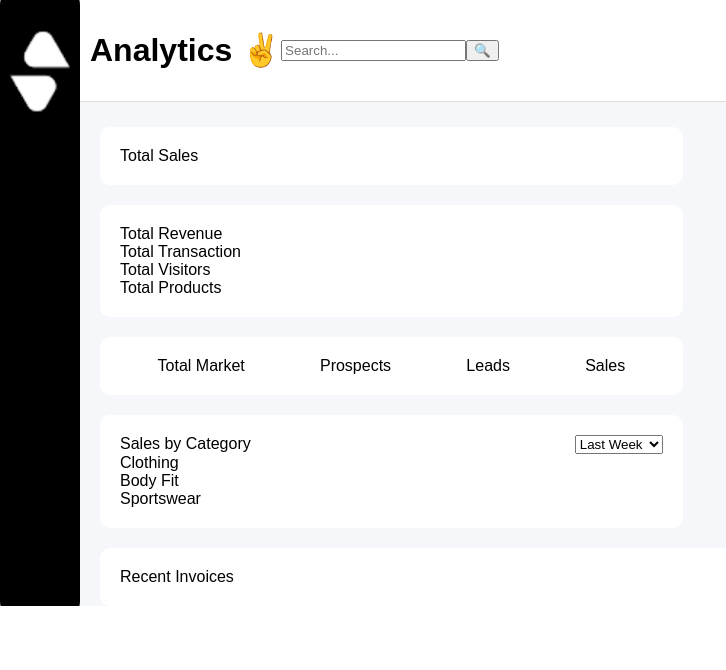
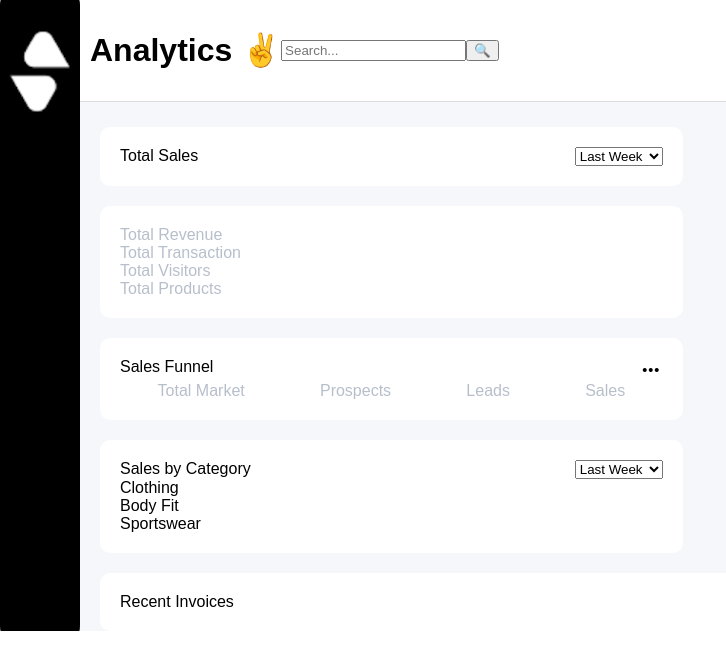
Before and after one commit to boynamedjack47/sassdash, a plain HTML site: page index.html in a window 1280 px wide. Shown: the whole page, without its empty margins (0-726 px from the left). Drawn offline with nearby package versions, Linux system fonts and the light colour scheme.

Commit message:
added secondary color variable to desired text, also applied header styling to the other boxes.

```diff
--- a/_variables.scss
+++ b/_variables.scss
@@ -3,7 +3,7 @@ $sidebar-bg-color: #000000; // Black color
 $active-bg-color: #000000;
 $secondarycolor-bg-color: #f5f7fb;
 
-$secondarytextcolor-color: #f5f7fb;
+$secondarytextcolor-color: #b7bfcb;
 $success-color: #53ff03;
 $fail-color: #eb1b1b;
 
--- a/index.html
+++ b/index.html
@@ -5,6 +5,7 @@
     <meta name="viewport" content="width=device-width, initial-scale=1.0">
     <title>Document</title>
     <link rel="stylesheet" href="style.css">
+    <link rel="stylesheet" href="https://fonts.googleapis.com/css2?family=Material+Symbols+Outlined:opsz,wght,FILL,GRAD@20..48,100..700,0..1,-50..200" />
 </head>
 <body>
     <div class="allcontent">
@@ -45,7 +46,17 @@
     <div class="maincontent">
 
         <div class="box">
-            Total Sales
+            <div class="header">Total Sales
+
+                <label for="date"></label>
+                <select name="time" id="date">
+                    <option value="lastweek">Last Week</option>
+                    <option value="yesterday">Yesterday</option>
+                    <option value="thisweek">This Week</option>
+                    <option value="lastmonth">Last Month</option>
+                </select>
+
+            </div>
 
         </div>
         <div class="box">
@@ -55,6 +66,9 @@
             <div class="products">Total Products</div>
         </div>
         <div class="box">
+            <div class="header">Sales Funnel
+                    <span class="material-symbols-outlined">more_horiz</span>
+                </div>
             <div class="market">
             <div class="totalmarket">Total Market</div>
             <div class="prospects">Prospects</div>
--- a/style.scss
+++ b/style.scss
@@ -68,3 +68,21 @@ justify-content: flex-end;}
     justify-content: space-between;
 
 }
+
+
+
+.material-symbols-outlined {
+    font-size: 24px;
+    color: black; // Ensure the color is visible
+}
+
+.market {
+    color: $secondarytextcolor-color;
+}
+
+.revenue,
+.transaction,
+.visitors,
+.products {
+    color: $secondarytextcolor-color;
+}
```
Also changed, not shown: style.css, 1 other file.
